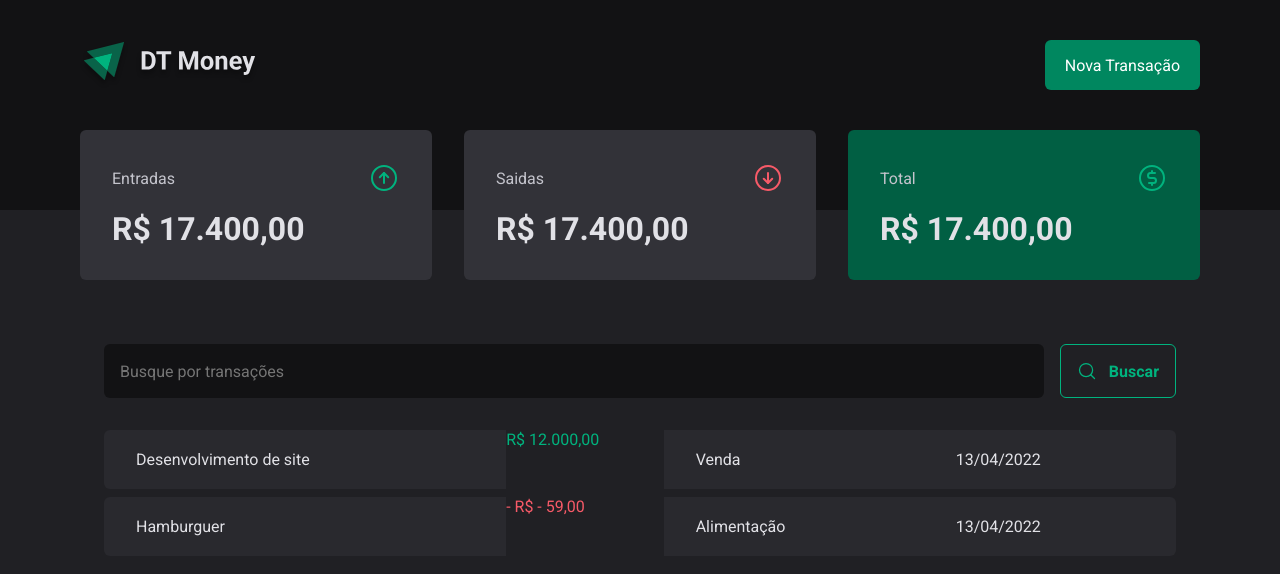
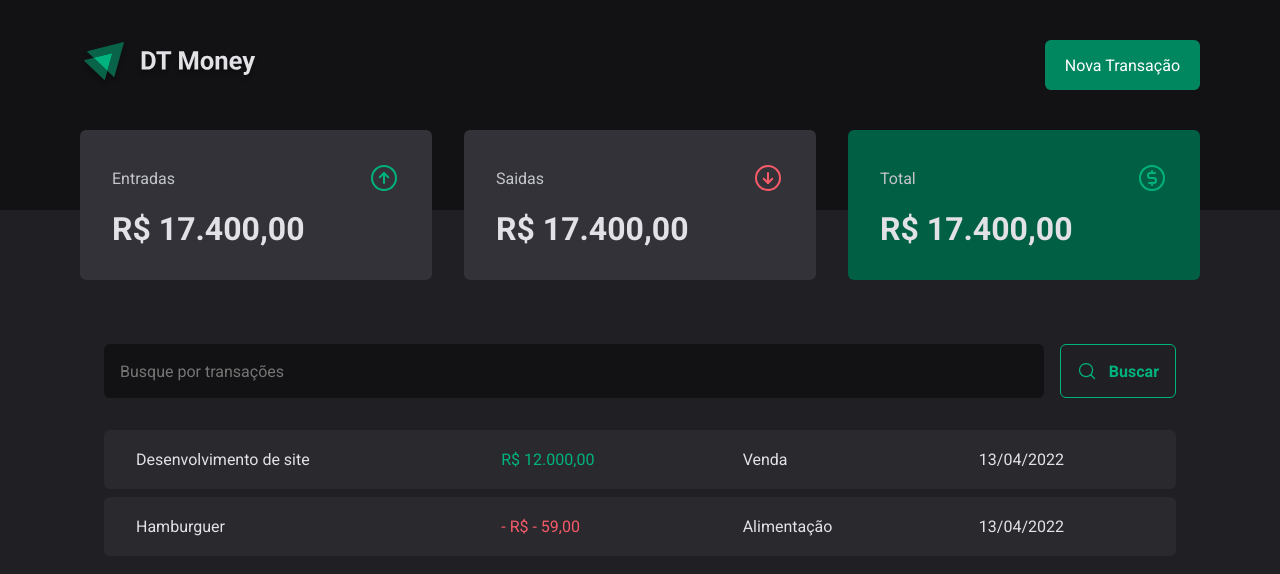
Before and after one commit to FabianHenrick/03-dt-money, a React (Vite) app: page / in a window 1280 px wide. Shown: the top 574 px of the page. Built offline with nearby package versions, Linux system fonts and the light colour scheme.

Commit message:
bug fix - table breaking

```diff
--- a/package.json
+++ b/package.json
@@ -9,6 +9,7 @@
     "preview": "vite preview"
   },
   "dependencies": {
+    "@radix-ui/react-dialog": "^1.0.3",
     "@types/styled-components": "^5.1.26",
     "phosphor-react": "^1.4.1",
     "react": "^18.2.0",
--- a/src/pages/Transactions/components/SearchForm/styles.ts
+++ b/src/pages/Transactions/components/SearchForm/styles.ts
@@ -22,6 +22,7 @@ export const SearchFormContainer = styled.form`
     align-items: center;
     gap: 0.75rem;
     border: 0;
+    cursor: pointer;
     padding: 1rem;
     background: transparent;
     border: 1px solid ${(props) => props.theme["green-300"]};
--- a/src/pages/Transactions/styles.ts
+++ b/src/pages/Transactions/styles.ts
@@ -32,7 +32,7 @@ interface PriceHighLightProps {
   variant?: "income" | "outcome";
 }
 
-export const PriceHighLight = styled.span<PriceHighLightProps>`
+export const PriceHighLight = styled.td<PriceHighLightProps>`
   color: ${(props) =>
     props.variant === "income"
       ? props.theme["green-300"]
```
Also changed, not shown: 1 other file (tests, documents, lock files or other folders).
